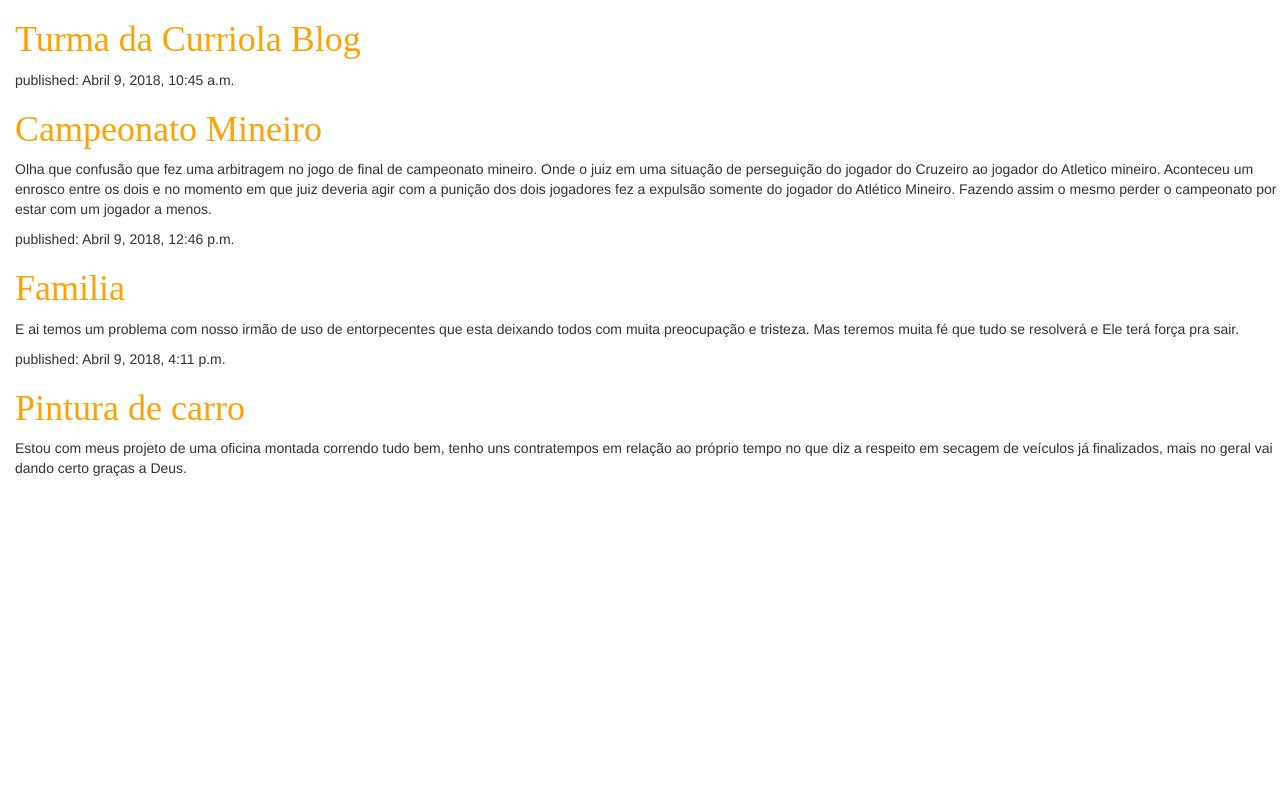
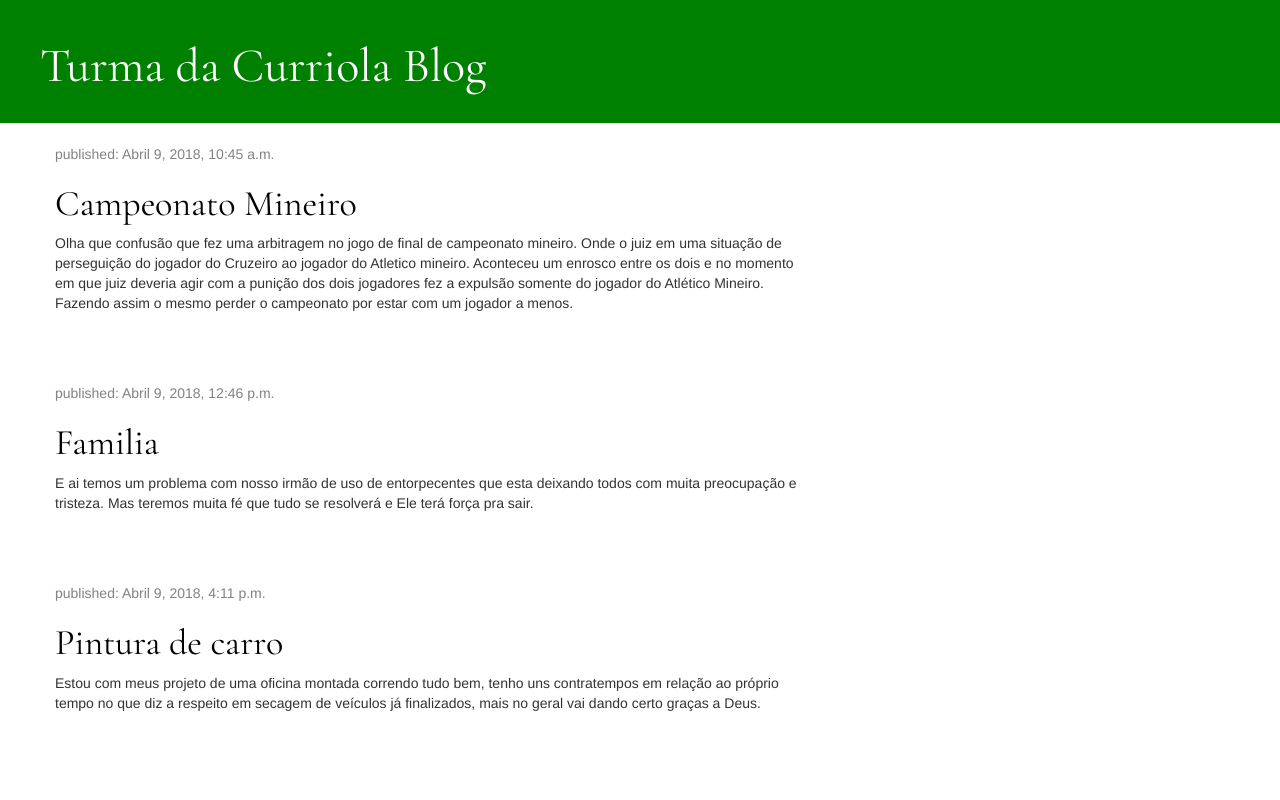
Before and after one commit to alflo71/my-first-blog, a Django app: page / in a window 1280 px wide. Run offline with Django 3.2, Linux system fonts and the light colour scheme; data comes from the database, SQL or seed files in the repository; both versions use the stored data as it was after the commit; some libraries are stand-ins or nearby versions.

Commit message:
Atualização css style diversos

```diff
--- a/blog/static/css/blog.css
+++ b/blog/static/css/blog.css
@@ -1,9 +1,46 @@
-h1 a {
-	color: #FCA205;
-	font-family: 'Cormorant Garamond', serif;
+.page-header {
+    background-color: green;
+    margin-top: 0;
+    padding: 20px 20px 20px 40px;
 }
 
-body {
+.page-header h1, .page-header h1 a, .page-header h1 a:visited, .page-header h1 a:active {
+    color: #ffffff;
+    font-size: 36pt;
+    text-decoration: none;
+}
 
-	padding-left: 15px;
+.content {
+    margin-left: 40px;
 }
+
+h1, h2, h3, h4 {
+    font-family: 'Cormorant Garamond', serif;
+}
+
+.date {
+    color: #828282;
+}
+
+.save {
+    float: right;
+}
+
+.post-form textarea, .post-form input {
+    width: 100%;
+}
+
+.top-menu, .top-menu:hover, .top-menu:visited {
+    color: #ffffff;
+    float: right;
+    font-size: 26pt;
+    margin-right: 20px;
+}
+
+.post {
+    margin-bottom: 70px;
+}
+
+.post h1 a, .post h1 a:visited {
+    color: #000000;
+}
--- a/blog/templates/blog/post_list.html
+++ b/blog/templates/blog/post_list.html
@@ -5,19 +5,27 @@
         <link rel="stylesheet" href="//maxcdn.bootstrapcdn.com/bootstrap/3.2.0/css/bootstrap.min.css">
         <link rel="stylesheet" href="//maxcdn.bootstrapcdn.com/bootstrap/3.2.0/css/bootstrap-theme.min.css">
         <link rel="stylesheet" href="{% static 'css/blog.css' %}">
-        <link href="https://fonts.googleapis.com/css?family=Cormorant+Garamond" rel="stylesheet" = type="text/">
+        <link href="https://fonts.googleapis.com/css?family=Cormorant+Garamond" rel="stylesheet" = type="text/css">
     </head>
     <body>
-        <div>
-            <h1><a href="">Turma da Curriola Blog</a></h1>
+        <div class="page-header">
+            <h1><a href="/">Turma da Curriola Blog</a></h1>
         </div>
 
+      <div class="content container">
+    <div class="row">
+        <div class="col-md-8">
             {% for post in posts %}
-            <div>
+                <div class="post">
+                    <div class="date">
                         <p>published: {{ post.published_date }}</p>
+                    </div>
                     <h1><a href="">{{ post.title }}</a></h1>
                     <p>{{ post.text|linebreaksbr }}</p>
                 </div>
             {% endfor %}
+        </div>
+    </div>
+</div>
     </body>
 </html>
--- a/mysite/urls.py
+++ b/mysite/urls.py
@@ -14,7 +14,6 @@ Including another URLconf
     2. Add a URL to urlpatterns:  path('blog/', include('blog.urls'))
 """
 from django.contrib import admin
-from django.urls import path
 from django.conf.urls import include, url
 
 urlpatterns = [
```
Also changed, not shown: db.sqlite3. Lines whose indentation alone changed are shown as unchanged.
